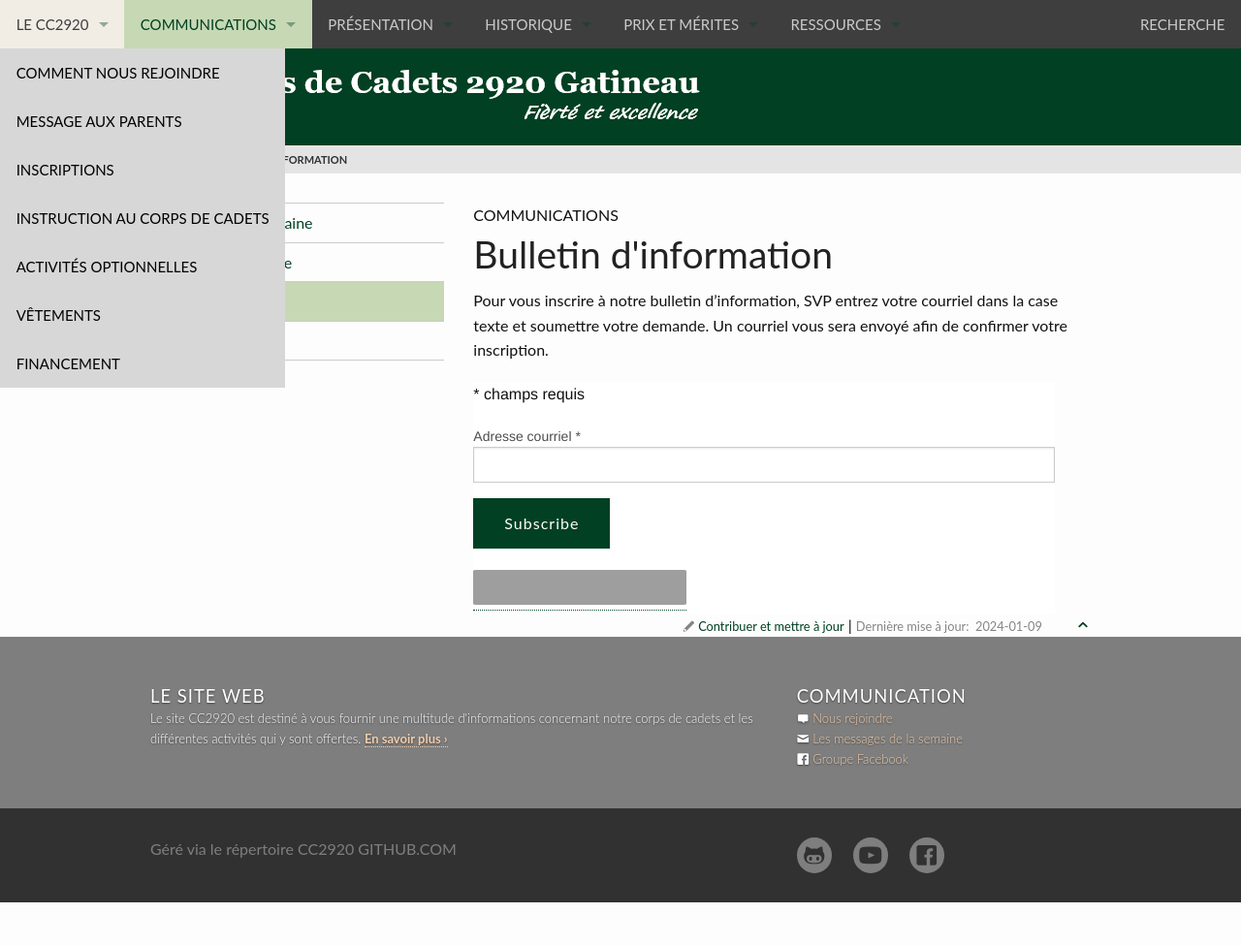
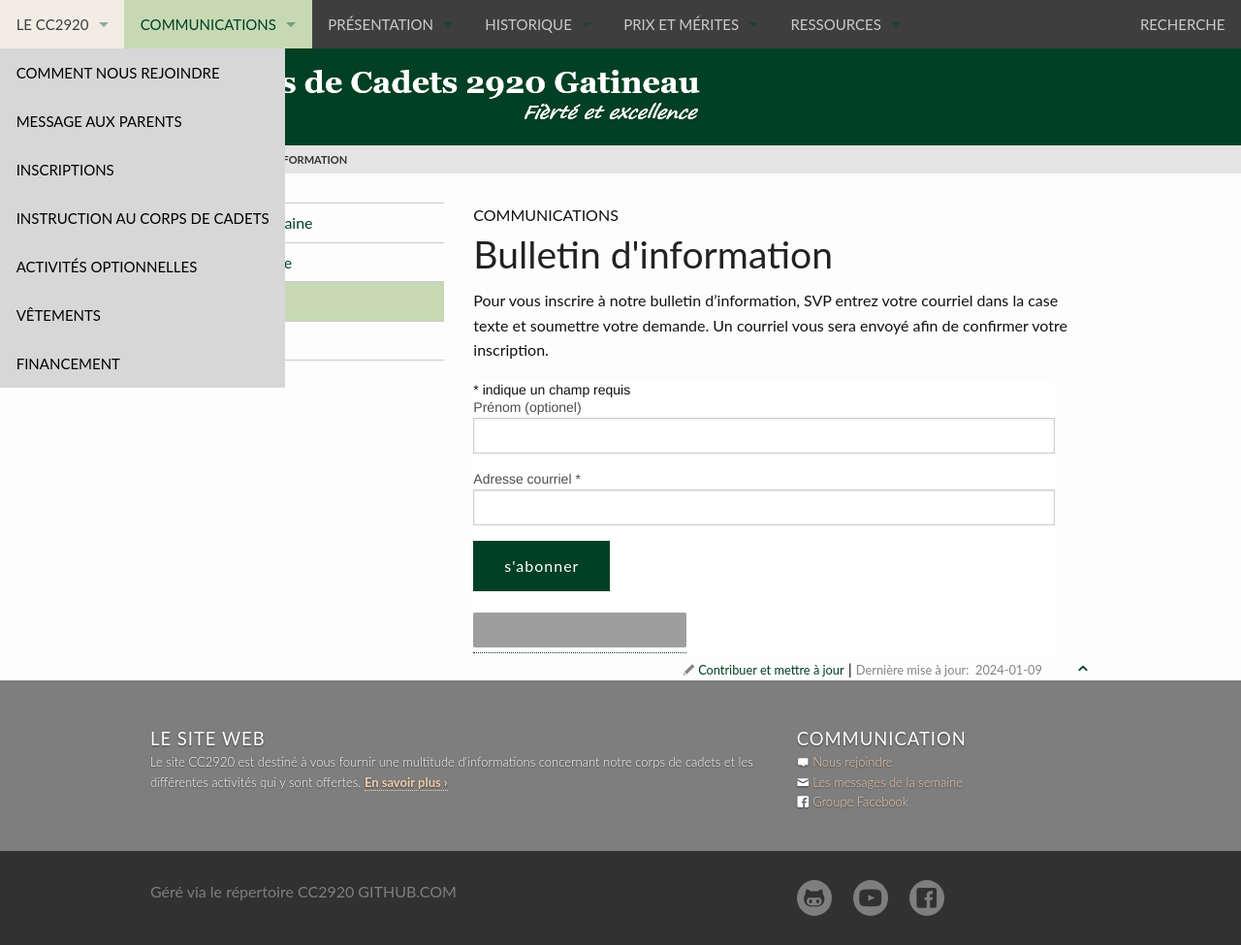
Before and after one commit to CC2920/web, a Jekyll site: the page built from _communications/bulletin.md, in a window 1280 px wide. Shown: the whole page at 97% size. Built offline with Jekyll 4.4.1, drawn with Linux system fonts in a browser that asks for light colours; comment, search, counter and statistics services are not loaded; before the commit the page ends 931 px from its top, so only the background shows below that; grey boxes are pictures that could not be loaded.

Commit message:
Update bulletin.md

```diff
--- a/_communications/bulletin.md
+++ b/_communications/bulletin.md
@@ -18,26 +18,27 @@
 <div id="mc_embed_signup">
     <form action="https://cc2920.us21.list-manage.com/subscribe/post?u=eadebede776501f499284ae20&amp;id=4667bc1b70&amp;f_id=006bdce6f0" method="post" id="mc-embedded-subscribe-form" name="mc-embedded-subscribe-form" class="validate" target="_blank">
         <div id="mc_embed_signup_scroll">
-            <div class="indicates-required"><p><span class="asterisk">*</span> champs requis</p></div>
-            <div class="mc-field-group"><label for="mce-EMAIL">Adresse courriel <span class="asterisk">*</span></label><input type="email" name="EMAIL" class="required email" id="mce-EMAIL" required="" value=""></div>
+            <div class="indicates-required"><span class="asterisk">*</span> indique un champ requis</div>
+            <div class="mc-field-group"><label for="mce-FNAME">Prénom (optionel) </label><input type="text" name="FNAME" class=" text" id="mce-FNAME" value=""></div><div class="mc-field-group"><label for="mce-EMAIL">Adresse courriel <span class="asterisk">*</span></label><input type="email" name="EMAIL" class="required email" id="mce-EMAIL" value="" required=""></div>
+<div hidden=""><input type="hidden" name="tags" value="2886778"></div>
         <div id="mce-responses" class="clear foot">
             <div class="response" id="mce-error-response" style="display: none;"></div>
             <div class="response" id="mce-success-response" style="display: none;"></div>
         </div>
-    <div style="position: absolute; left: -5000px;" aria-hidden="true">
+    <div aria-hidden="true" style="position: absolute; left: -5000px;">
         /* real people should not fill this in and expect good things - do not remove this or risk form bot signups */
         <input type="text" name="b_eadebede776501f499284ae20_4667bc1b70" tabindex="-1" value="">
     </div>
         <div class="optionalParent">
             <div class="clear foot">
-                <input type="submit" name="subscribe" id="mc-embedded-subscribe" class="button" value="Subscribe">
+                <input type="submit" name="subscribe" id="mc-embedded-subscribe" class="button" value="s'abonner">
                 <p style="margin: 0px auto;"><a href="http://eepurl.com/iy4LMM" title="Mailchimp - email marketing made easy and fun"><span style="display: inline-block; background-color: transparent; border-radius: 4px;"><img class="refferal_badge" src="https://digitalasset.intuit.com/render/content/dam/intuit/mc-fe/en_us/images/intuit-mc-rewards-text-dark.svg" alt="Intuit Mailchimp" style="width: 220px; height: 40px; display: flex; padding: 2px 0px; justify-content: center; align-items: center;"></span></a></p>
             </div>
         </div>
     </div>
 </form>
 </div>
-<script type="text/javascript" src="//s3.amazonaws.com/downloads.mailchimp.com/js/mc-validate.js"></script><script type="text/javascript">(function($) {window.fnames = new Array(); window.ftypes = new Array();fnames[0]='EMAIL';ftypes[0]='email';fnames[1]='FNAME';ftypes[1]='text';fnames[2]='LNAME';ftypes[2]='text';/*
+<script type="text/javascript" src="//s3.amazonaws.com/downloads.mailchimp.com/js/mc-validate.js"></script><script type="text/javascript">(function($) {window.fnames = new Array(); window.ftypes = new Array();fnames[1]='FNAME';ftypes[1]='text';fnames[0]='EMAIL';ftypes[0]='email';fnames[2]='LNAME';ftypes[2]='text';fnames[3]='MMERGE3';ftypes[3]='number';/*
  * Translated default messages for the $ validation plugin.
  * Locale: FR
  */
@@ -62,4 +63,5 @@
 });}(jQuery));var $mcj = jQuery.noConflict(true);</script></div>
 
 
+
 <!-- *********************************************************************** -->
```
